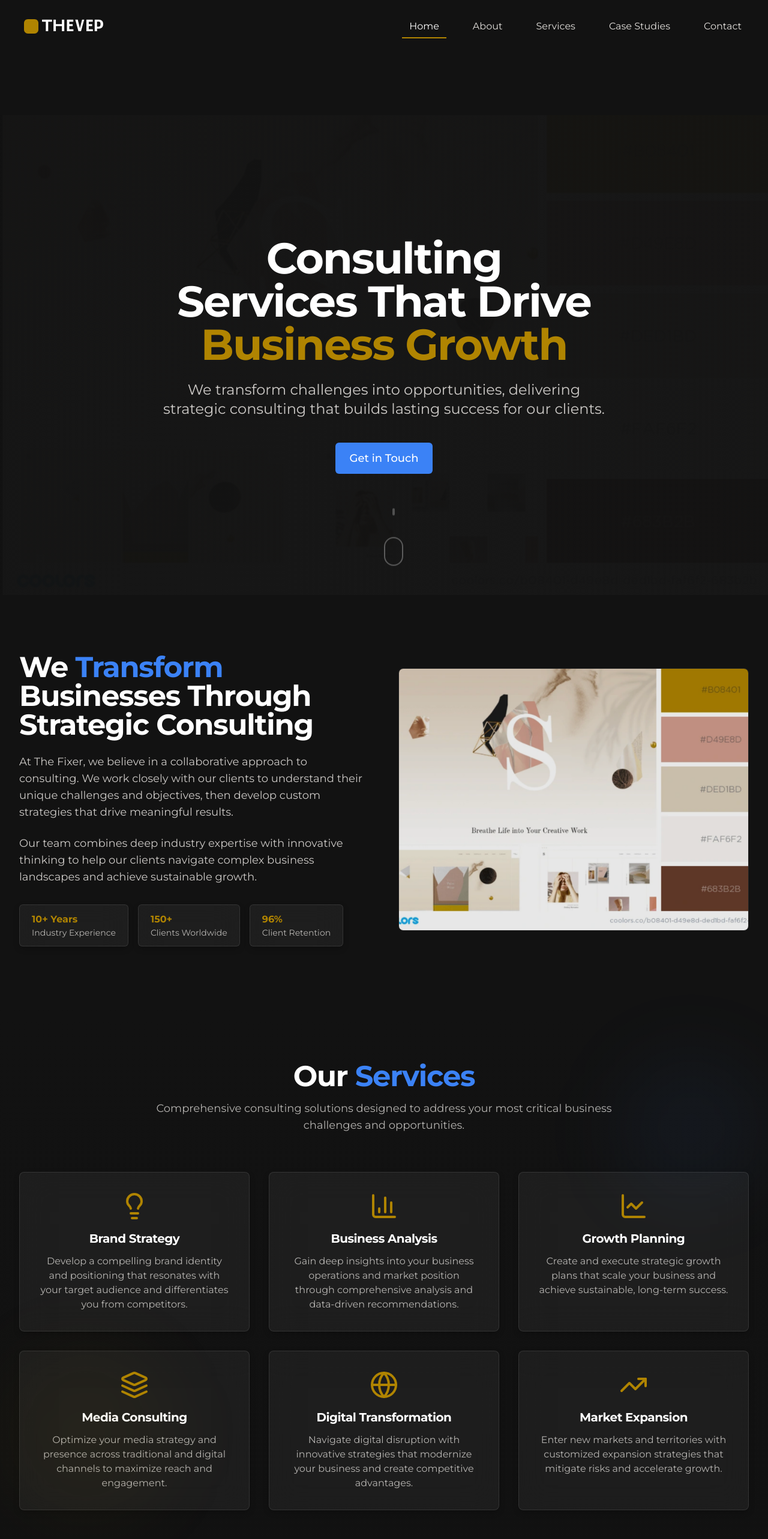
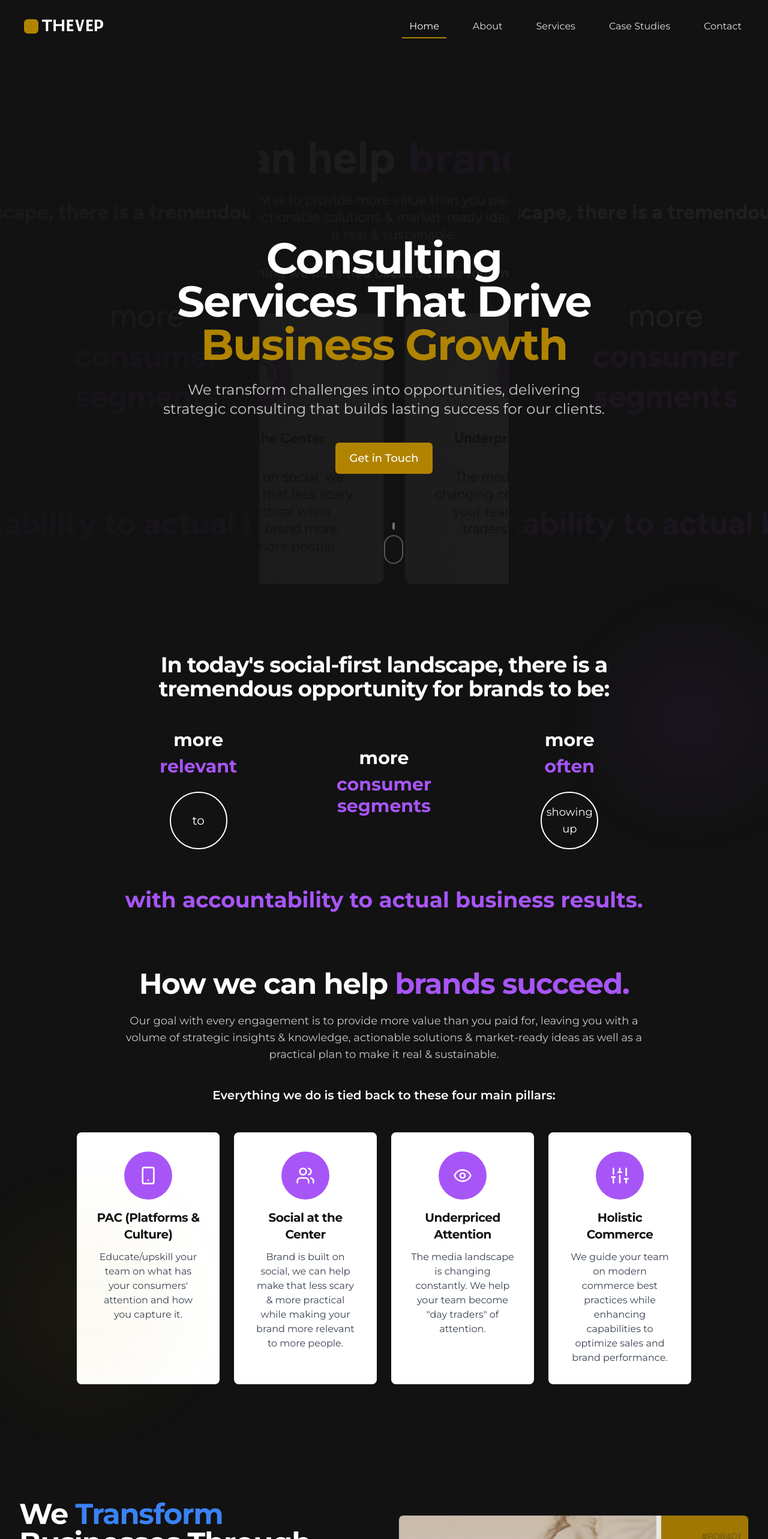
Before and after one commit to TheFixerCo/thefixerco, a React (Vite) app: page / in a window 1280 px wide. Shown: the top 2566 px of the page at 60% size. Built offline with nearby package versions, Linux system fonts and the light colour scheme.

Commit message:
Update homepage design and layout
This commit incorporates design updates to the homepage, including the addition of lifestyle images, a revised layout based on a provided reference, removal of placeholder imagery, and the addition of a "How We Work" section.

```diff
--- a/src/components/Hero.tsx
+++ b/src/components/Hero.tsx
@@ -37,9 +37,44 @@ const Hero = () => {
   return (
     <section
       id="home"
-      className="relative min-h-screen flex items-center bg-hero-pattern bg-cover bg-center bg-no-repeat pt-24"
+      className="relative min-h-screen flex items-center pt-24"
     >
-      <div className="absolute inset-0 bg-gradient-to-r from-fixer-dark/90 to-fixer-dark/80"></div>
+      {/* Background lifestyle images with overlay */}
+      <div className="absolute inset-0 z-0">
+        <div className="absolute inset-0 bg-gradient-to-r from-fixer-dark/90 to-fixer-dark/80 z-10"></div>
+
+        <div className="absolute inset-0 grid grid-cols-3 gap-4 opacity-30 z-0">
+          {/* First image */}
+          <div className="relative h-full w-full overflow-hidden">
+            <img
+              src="/lovable-uploads/e8a07933-d5f1-4934-a390-156601eb7558.png"
+              alt="South African youth"
+              className="w-full h-full object-cover"
+            />
+            <div className="absolute inset-0 bg-fixer-gold/30 mix-blend-overlay"></div>
+          </div>
+
+          {/* Second image */}
+          <div className="relative h-full w-full overflow-hidden">
+            <img
+              src="/lovable-uploads/7faa89c9-2d00-4c46-a499-7ecee6245222.png"
+              alt="South African youth"
+              className="w-full h-full object-cover"
+            />
+            <div className="absolute inset-0 bg-fixer-gold/20 mix-blend-overlay"></div>
+          </div>
+
+          {/* Third image (repeating first image) */}
+          <div className="relative h-full w-full overflow-hidden">
+            <img
+              src="/lovable-uploads/e8a07933-d5f1-4934-a390-156601eb7558.png"
+              alt="South African youth"
+              className="w-full h-full object-cover"
+            />
+            <div className="absolute inset-0 bg-fixer-gold/25 mix-blend-overlay"></div>
+          </div>
+        </div>
+      </div>
 
       <div className="container-custom relative z-10">
         <div className="max-w-3xl mx-auto text-center">
@@ -54,7 +89,7 @@ const Hero = () => {
           <button
             ref={buttonRef}
             onClick={handleScrollToContact}
-            className="button-primary text-lg"
+            className="button-primary text-lg bg-fixer-gold hover:bg-fixer-gold/90"
           >
             Get in Touch
           </button>
--- /dev/null
+++ b/src/components/HowWeWorkSection.tsx
@@ -0,0 +1,143 @@
+
+import { useEffect, useRef } from "react";
+import { Smartphone, Users, Eye, Sliders } from "lucide-react";
+
+const HowWeWorkSection = () => {
+  const sectionRef = useRef<HTMLDivElement>(null);
+
+  useEffect(() => {
+    const observer = new IntersectionObserver(
+      (entries) => {
+        entries.forEach((entry) => {
+          if (entry.isIntersecting) {
+            entry.target.classList.add("animate-fade-in");
+            entry.target.classList.remove("opacity-0");
+            observer.unobserve(entry.target);
+          }
+        });
+      },
+      { threshold: 0.1 }
+    );
+
+    if (sectionRef.current) {
+      const elements = sectionRef.current.querySelectorAll(".animate-on-scroll");
+      elements.forEach((el) => observer.observe(el));
+    }
+
+    return () => observer.disconnect();
+  }, []);
+
+  return (
+    <section className="bg-fixer-dark py-24 relative">
+      <div className="container-custom">
+        <div ref={sectionRef} className="flex flex-col items-center">
+          {/* Social-first opportunity section */}
+          <div className="animate-on-scroll opacity-0 transition-all duration-700 mb-24 text-center max-w-4xl mx-auto">
+            <h2 className="text-3xl md:text-4xl font-bold mb-12 text-white text-center">
+              In today's social-first landscape, there is a tremendous opportunity for brands to be:
+            </h2>
+
+            <div className="grid grid-cols-1 md:grid-cols-3 gap-8 items-center">
+              <div className="text-center flex flex-col items-center">
+                <p className="text-3xl font-bold text-white mb-2">more</p>
+                <p className="text-3xl font-bold text-purple-500 mb-6">relevant</p>
+                <div className="w-24 h-24 rounded-full border-2 border-white flex items-center justify-center">
+                  <p className="text-xl">to</p>
+                </div>
+              </div>
+
+              <div className="text-center flex flex-col items-center">
+                <p className="text-3xl font-bold text-white mb-2">more</p>
+                <p className="text-3xl font-bold text-purple-500 mb-6">consumer segments</p>
+                <div className="hidden md:block">
+                  {/* This div is empty for layout purposes */}
+                </div>
+              </div>
+
+              <div className="text-center flex flex-col items-center">
+                <p className="text-3xl font-bold text-white mb-2">more</p>
+                <p className="text-3xl font-bold text-purple-500 mb-6">often</p>
+                <div className="w-24 h-24 rounded-full border-2 border-white flex items-center justify-center">
+                  <p className="text-lg text-center">showing<br />up</p>
+                </div>
+              </div>
+            </div>
+
+            <p className="text-3xl md:text-4xl font-bold mt-16 text-purple-500 text-center">
+              with accountability to actual business results.
+            </p>
+          </div>
+
+          {/* How we can help brands succeed section */}
+          <div className="animate-on-scroll opacity-0 transition-all duration-700 text-center max-w-5xl mx-auto">
+            <h2 className="text-4xl md:text-5xl font-bold mb-6 text-white">
+              How we can help <span className="text-purple-500">brands succeed.</span>
+            </h2>
+
+            <p className="text-lg mb-10 text-fixer-light/80 max-w-4xl mx-auto">
+              Our goal with every engagement is to provide more value than you paid for, leaving you with a volume of
+              strategic insights & knowledge, actionable solutions & market-ready ideas as well as a practical plan to make
+              it real & sustainable.
+            </p>
+
+            <p className="text-xl font-semibold mb-12">
+              Everything we do is tied back to these four main pillars:
+            </p>
+
+            <div className="grid grid-cols-1 md:grid-cols-2 lg:grid-cols-4 gap-6">
+              {/* PAC Pillar */}
+              <div className="bg-white text-fixer-dark p-8 rounded-lg flex flex-col items-center text-center">
+                <div className="bg-purple-500 w-20 h-20 rounded-full flex items-center justify-center mb-4">
+                  <Smartphone size={32} className="text-white" />
+                </div>
+                <h3 className="text-xl font-bold mb-3">PAC (Platforms & Culture)</h3>
+                <p className="text-gray-700">
+                  Educate/upskill your team on what has your consumers' attention and how you capture it.
+                </p>
+              </div>
+
+              {/* Social at the Center Pillar */}
+              <div className="bg-white text-fixer-dark p-8 rounded-lg flex flex-col items-center text-center">
+                <div className="bg-purple-500 w-20 h-20 rounded-full flex items-center justify-center mb-4">
+                  <Users size={32} className="text-white" />
+                </div>
+                <h3 className="text-xl font-bold mb-3">Social at the Center</h3>
+                <p className="text-gray-700">
+                  Brand is built on social, we can help make that less scary & more practical while making your brand more relevant to more people.
+                </p>
+              </div>
+
+              {/* Underpriced Attention Pillar */}
+              <div className="bg-white text-fixer-dark p-8 rounded-lg flex flex-col items-center text-center">
+                <div className="bg-purple-500 w-20 h-20 rounded-full flex items-center justify-center mb-4">
+                  <Eye size={32} className="text-white" />
+                </div>
+                <h3 className="text-xl font-bold mb-3">Underpriced Attention</h3>
+                <p className="text-gray-700">
+                  The media landscape is changing constantly. We help your team become "day traders" of attention.
+                </p>
+              </div>
+
+              {/* Holistic Commerce Pillar */}
+              <div className="bg-white text-fixer-dark p-8 rounded-lg flex flex-col items-center text-center">
+                <div className="bg-purple-500 w-20 h-20 rounded-full flex items-center justify-center mb-4">
+                  <Sliders size={32} className="text-white" />
+                </div>
+                <h3 className="text-xl font-bold mb-3">Holistic Commerce</h3>
+                <p className="text-gray-700">
+                  We guide your team on modern commerce best practices while enhancing capabilities to optimize sales and brand performance.
+                </p>
+              </div>
+            </div>
+          </div>
+        </div>
+      </div>
+
+      {/* Decorative elements */}
+      <div className="absolute top-20 right-0 w-64 h-64 bg-purple-500/5 rounded-full blur-3xl"></div>
+      <div className="absolute bottom-20 left-0 w-72 h-72 bg-fixer-gold/5 rounded-full blur-3xl"></div>
+    </section>
+  );
+};
+
+export default HowWeWorkSection;
--- a/src/pages/Index.tsx
+++ b/src/pages/Index.tsx
@@ -7,6 +7,7 @@ import ServicesSection from "../components/ServicesSection";
 import CaseStudiesSection from "../components/CaseStudiesSection";
 import CallToAction from "../components/CallToAction";
 import Footer from "../components/Footer";
+import HowWeWorkSection from "../components/HowWeWorkSection";
 
 // Analytics tracking helper
 const trackPageView = () => {
@@ -84,6 +85,7 @@ const Index = () => {
       <Header />
       <main>
         <Hero />
+        <HowWeWorkSection />
         <AboutSection />
         <ServicesSection />
         <CaseStudiesSection />
@@ -94,7 +96,7 @@ const Index = () => {
       <button
         id="scroll-to-top"
         onClick={handleScrollToTop}
-        className="fixed bottom-8 right-8 w-12 h-12 bg-fixer-blue/80 hover:bg-fixer-blue rounded-full flex items-center justify-center text-white shadow-lg opacity-0 invisible transition-all duration-300 z-40"
+        className="fixed bottom-8 right-8 w-12 h-12 bg-fixer-gold/80 hover:bg-fixer-gold rounded-full flex items-center justify-center text-white shadow-lg opacity-0 invisible transition-all duration-300 z-40"
         aria-label="Scroll to top"
       >
         <svg
--- a/tailwind.config.ts
+++ b/tailwind.config.ts
@@ -77,6 +77,9 @@ export default {
 					dark: '#121212',
 					blue: '#3B82F6',
 					'blue-light': '#93C5FD'
+				},
+				purple: {
+					500: '#A855F7'
 				}
 			},
 			borderRadius: {
```
Also changed, not shown: public/lovable-uploads/7faa89c9-2d00-4c46-a499-7ecee6245222.png (added), public/lovable-uploads/e8a07933-d5f1-4934-a390-156601eb7558.png (added).
